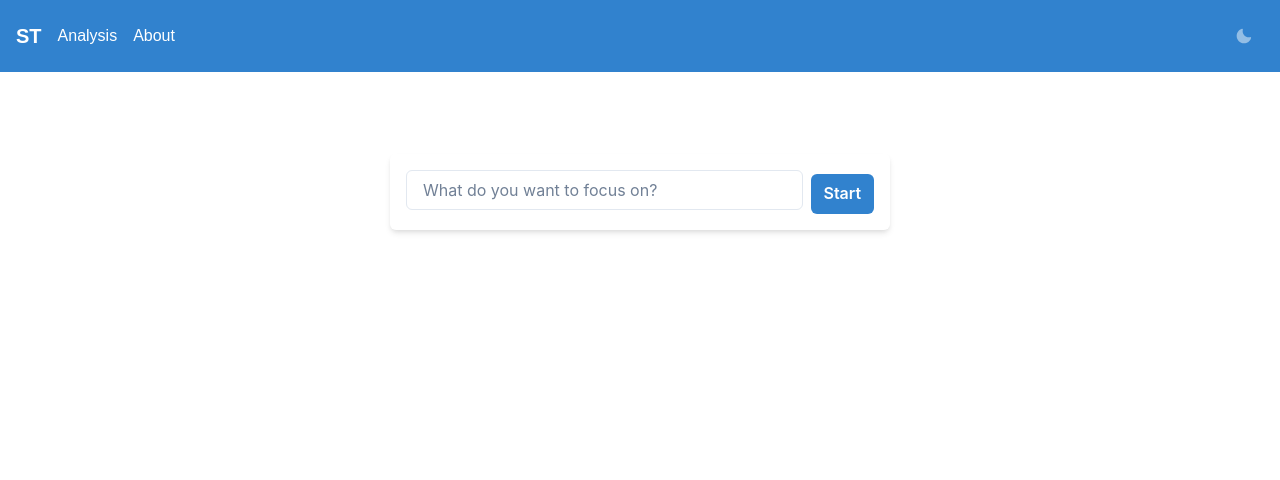
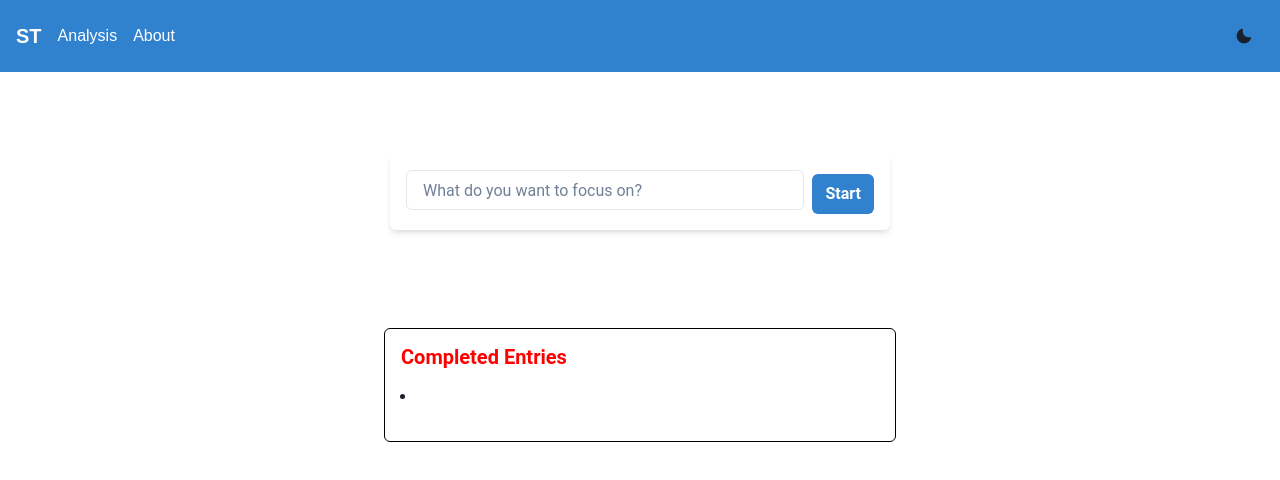
Before and after one commit to ajwadjaved/FocusHacker, a React (Create React App) app: page / in a window 1280 px wide. Both pictures are taken after a click on the button "Start". Shown: the top 480 px of the page. Built offline with nearby package versions, Linux system fonts and the light colour scheme.

Commit message:
completed entires component added

```diff
--- a/src/App.js
+++ b/src/App.js
@@ -1,17 +1,20 @@
-import React from 'react';
-import { useState } from 'react';
+import React, { useState } from 'react';
 import DialogBox from './DialogBox';
+import CompletedEntries from './CompletedEntries';
 
 const App = () => {
-  const [showDialog, setShowDialog] = useState(true);
+  const [completedEntries, setCompletedEntries] = useState([]);
 
-  const handleDialogClose = () => {
-    setShowDialog(false);
+  const handleStartClick = (inputValue) => {
+    console.log("User input:", inputValue);
+    // Do something with the input value
+    setCompletedEntries((prevEntries) => [...prevEntries, inputValue]);
   };
 
   return (
     <>
-      {showDialog && <DialogBox />}
+      <DialogBox onStartClick={handleStartClick} />
+      <CompletedEntries entries={completedEntries} />
     </>
   );
 };
--- /dev/null
+++ b/src/CompletedEntries.js
@@ -0,0 +1,67 @@
+import React from "react";
+import { ChakraProvider, extendTheme } from "@chakra-ui/react";
+import { Box, Heading, UnorderedList, ListItem, Text } from "@chakra-ui/react";
+
+const theme = extendTheme({
+  fonts: {
+    heading: "Roboto",
+    body: "Roboto",
+  },
+  colors: {
+    primary: "#FF0000",
+    secondary: "#00FF00",
+  },
+  components: {
+    Heading: {
+      baseStyle: {
+        color: "primary",
+      },
+    },
+    UnorderedList: {
+      baseStyle: {
+        spacing: 4,
+      },
+    },
+    ListItem: {
+      baseStyle: {
+        paddingY: 2,
+        paddingLeft: 4,
+        borderRadius: "md",
+        backgroundColor: "secondary",
+        color: "white",
+      },
+    },
+  },
+});
+
+const CompletedEntries = ({ entries }) => {
+  return (
+    <ChakraProvider theme={theme}>
+      <Box
+        width="40%"
+        margin="0 auto"
+        border="1px solid black"
+        borderRadius="md"
+        p={4}
+        mt={4}
+      >
+        <Heading as="h2" size="md" mb={4}>
+          Completed Entries
+        </Heading>
+        {entries.length > 0 ? (
+          <UnorderedList>
+            {entries.map((entry, index) => (
+              <ListItem key={index}>
+                <Text>{entry}</Text>
+              </ListItem>
+            ))}
+          </UnorderedList>
+        ) : (
+          <Text>No completed entries yet.</Text>
+        )}
+      </Box>
+    </ChakraProvider>
+  );
+};
+
+export default CompletedEntries;
--- a/src/DialogBox.js
+++ b/src/DialogBox.js
@@ -1,9 +1,8 @@
-import { useState } from "react";
+import React, { useState } from "react";
 import { Flex, Button, Input, HStack } from "@chakra-ui/react";
-import DialogBoxStyles from "./DialogBoxStyles.js"; // Import DialogBoxStyles
+import DialogBoxStyles from "./DialogBoxStyles.js";
 
-
-const DialogBox = ({ onDialogClose }) => {
+const DialogBox = ({ onStartClick }) => {
   const [inputValue, setInputValue] = useState("");
 
   const handleInputChange = (e) => {
@@ -11,20 +10,25 @@ const DialogBox = ({ onDialogClose }) => {
   };
 
   const handleStartClick = () => {
-    // Do something with the input value
-    console.log("User input:", inputValue);
+    onStartClick(inputValue);
+    setInputValue("");
   };
 
   return (
     <Flex sx={DialogBoxStyles.dialogContainer}>
       <Flex sx={DialogBoxStyles.dialogBox}>
         <HStack>
-          <Input sx={DialogBoxStyles.dialogInput}
+          <Input
+            sx={DialogBoxStyles.dialogInput}
             placeholder="What do you want to focus on?"
             value={inputValue}
             onChange={handleInputChange}
           />
-          <Button sx={DialogBoxStyles.dialogButton} colorScheme="blue" onClick={handleStartClick}>
+          <Button
+            sx={DialogBoxStyles.dialogButton}
+            colorScheme="blue"
+            onClick={handleStartClick}
+          >
             Start
           </Button>
         </HStack>
--- a/src/Navbar.js
+++ b/src/Navbar.js
@@ -18,7 +18,7 @@ const NavBar = () => {
         onClick={toggleColorMode}
         aria-label="Toggle theme"
         variant="ghost"
-        colorScheme="whiteAlpha"
+        color={colorMode === "light" ? "gray.800" : "white"} // Adjusted color based on colorMode
       />
     </Flex>
   );
```
